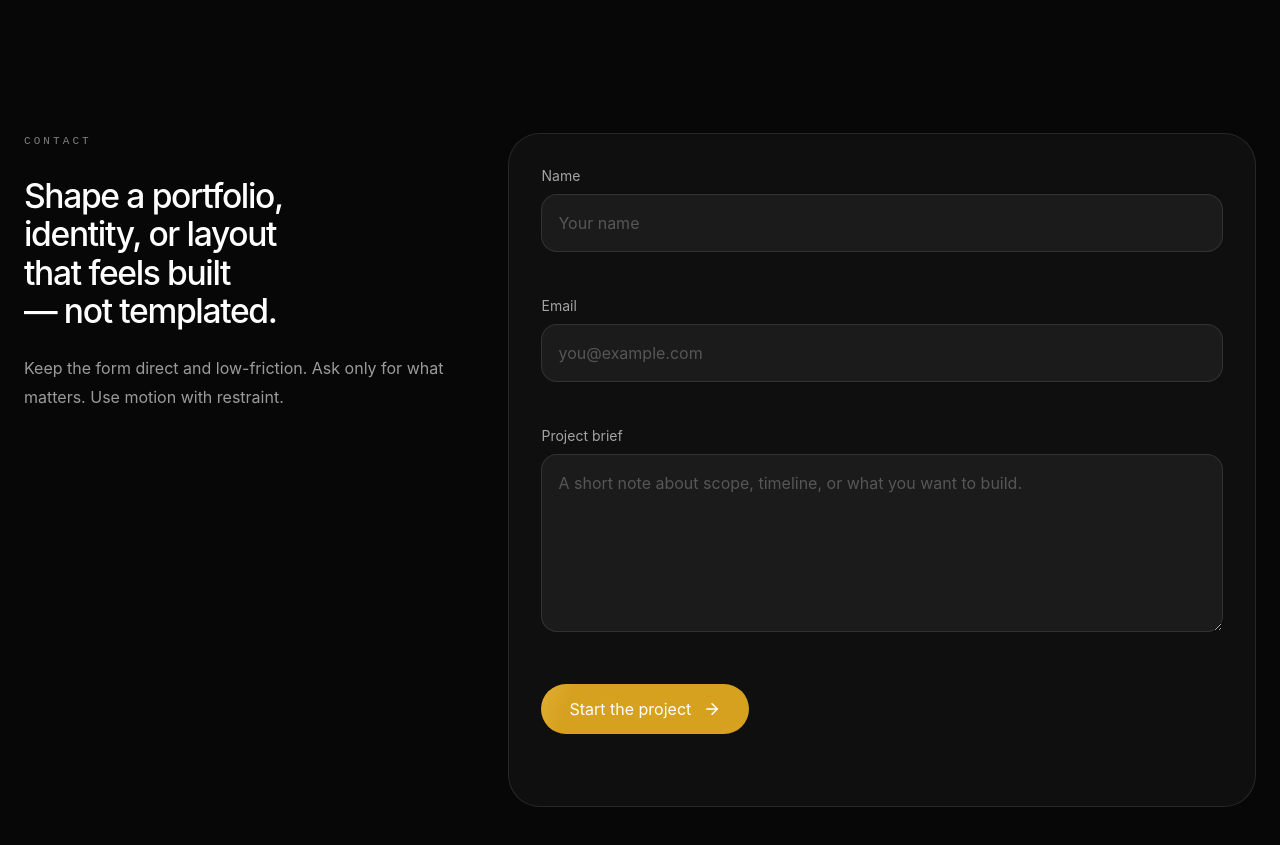
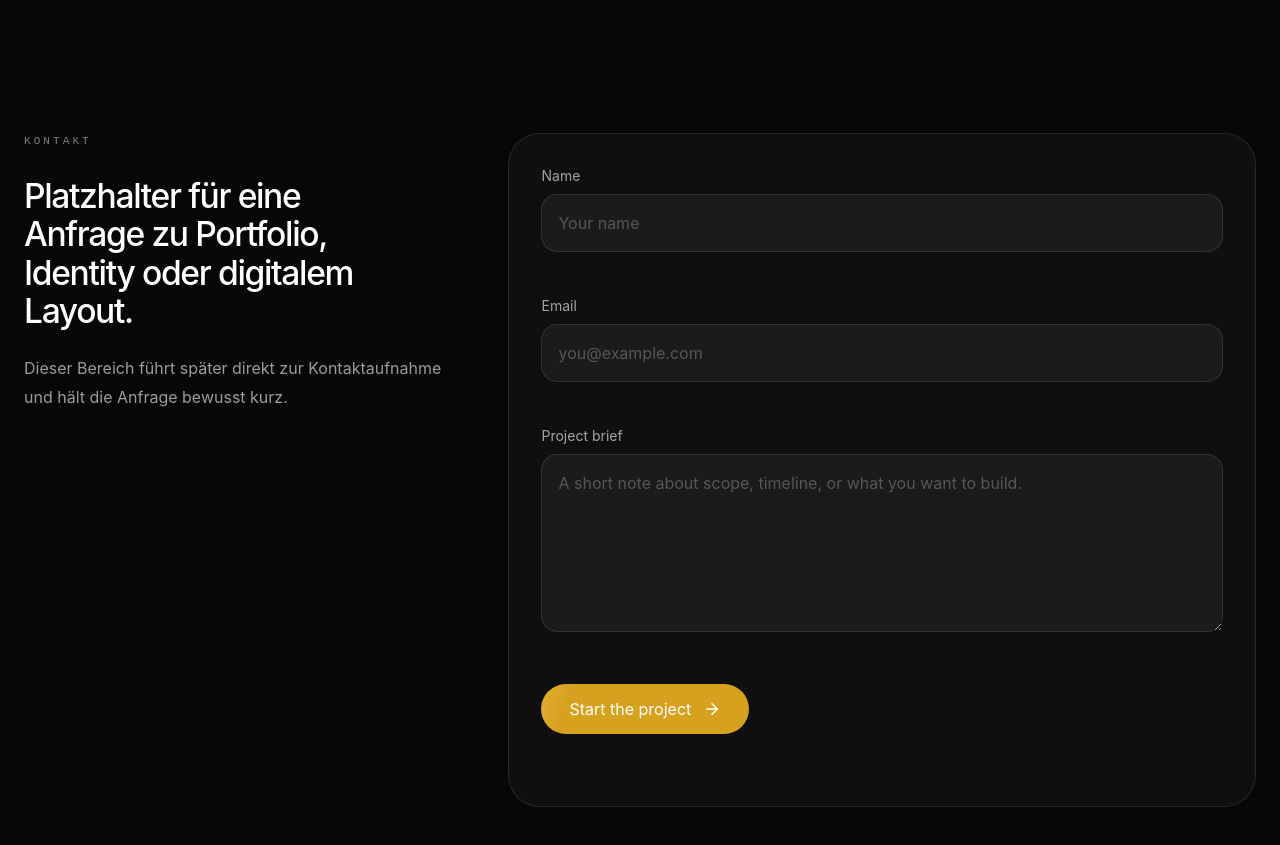
Before and after one commit to duongdesigns/nh-duo, a React (Vite) app: page / in a window 1280 px wide. Shown: the part 3220-4065 px from the top of the page. Built offline with nearby package versions, Linux system fonts and the light colour scheme; a web font is replaced by a local one.

Commit message:
style: update ContactSection component with localized text for improved clarity

```diff
--- a/src/components/home/ContactSection.jsx
+++ b/src/components/home/ContactSection.jsx
@@ -12,15 +12,15 @@ function ContactSection() {
         <div className="grid gap-16 xl:gap-24">
           <div className="grid gap-10 xl:grid-cols-[0.72fr_1.28fr] xl:items-start xl:gap-16">
             <div className="max-w-none xl:max-w-[60ch]">
-              <SectionEyebrow>Contact</SectionEyebrow>
+              <SectionEyebrow>Kontakt</SectionEyebrow>
               <AnimatedHeadline
                 as="h2"
                 className="subsection-title heading-safe max-w-[20ch] text-white"
               >
-                Shape a portfolio, identity, or layout that feels built — not templated.
+                Platzhalter für eine Anfrage zu Portfolio, Identity oder digitalem Layout.
               </AnimatedHeadline>
               <p className="body-safe body-safe--wide mt-5 text-base leading-[1.8] text-white/60">
-                Keep the form direct and low-friction. Ask only for what matters. Use motion with restraint.
+                Dieser Bereich führt später direkt zur Kontaktaufnahme und hält die Anfrage bewusst kurz.
               </p>
             </div>
 
```
